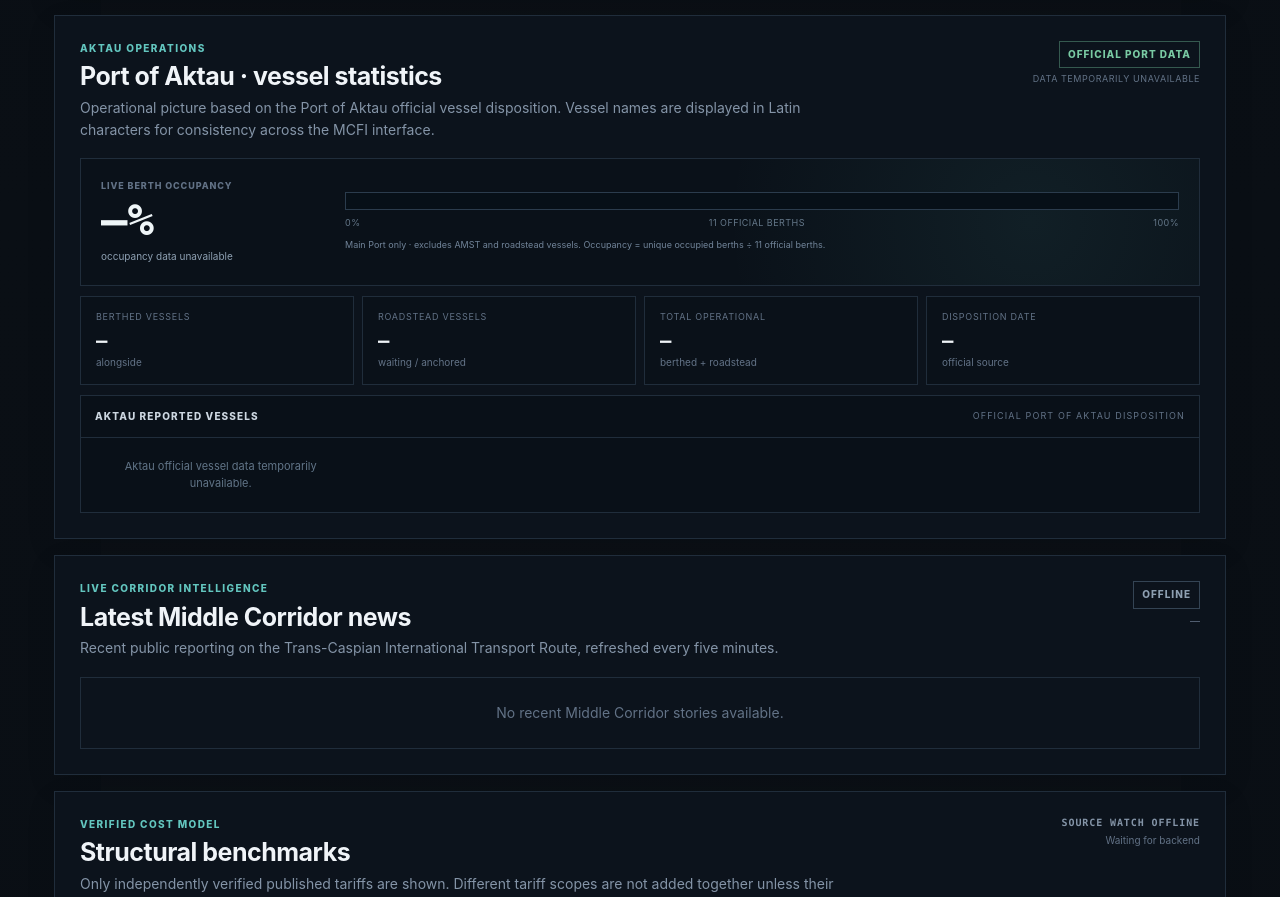
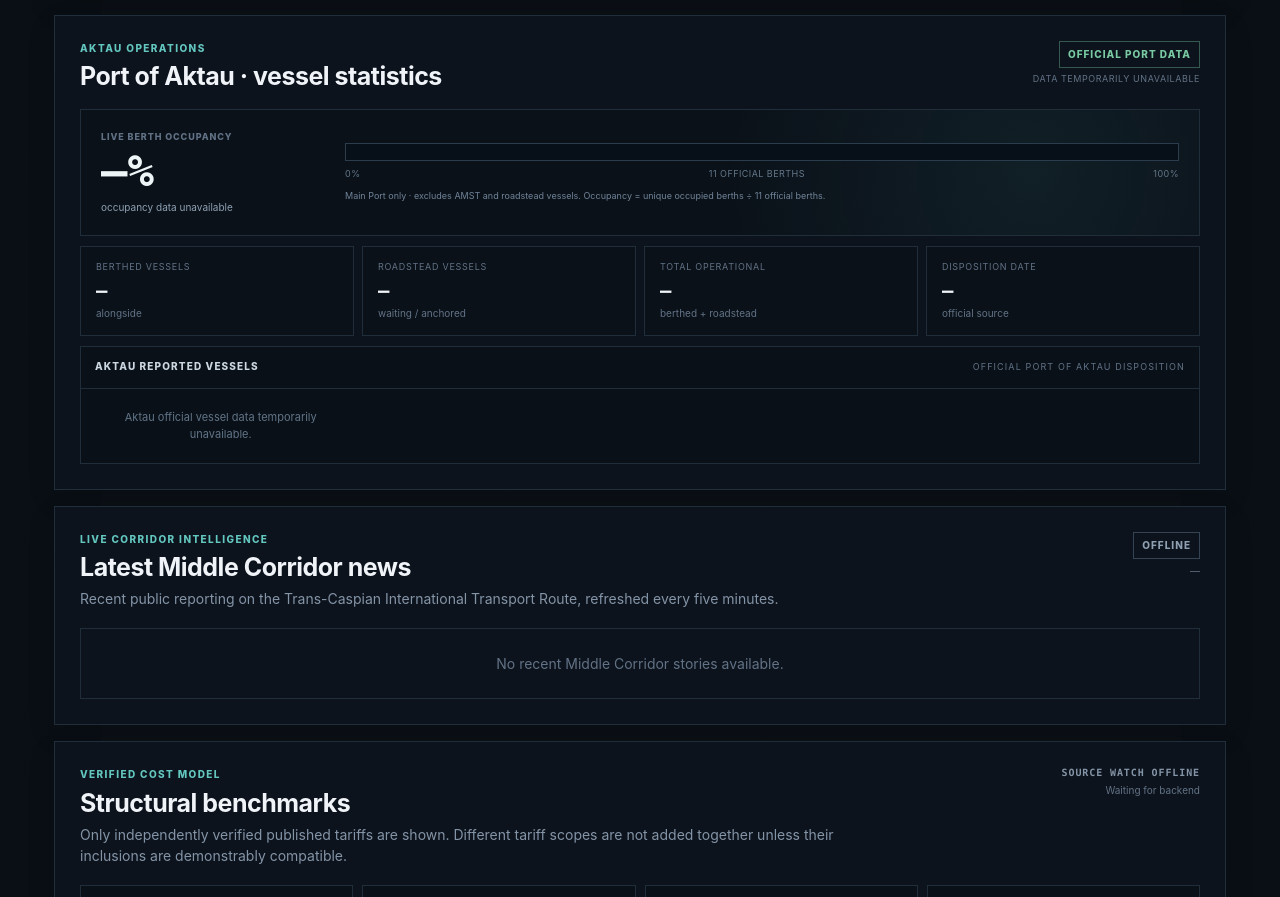
Before and after one commit to alexandercerato/MCI, a website: page index.html in a window 1280 px wide. Shown: the part 2500-3397 px from the top of the page. Drawn offline with nearby package versions, Linux system fonts and the light colour scheme; no server answers.

Commit message:
Remove Aktau operations description

```diff
--- a/index.html
+++ b/index.html
@@ -146,7 +146,6 @@
         <div>
           <div class="section-kicker">Aktau operations</div>
           <h2>Port of Aktau · vessel statistics</h2>
-          <p>Operational picture based on the Port of Aktau official vessel disposition. Vessel names are displayed in Latin characters for consistency across the MCFI interface.</p>
         </div>
         <div class="aktau-map-badge"><span>OFFICIAL PORT DATA</span><small id="aktauOfficialUpdated">refresh every 5 min</small></div>
       </div>
```
